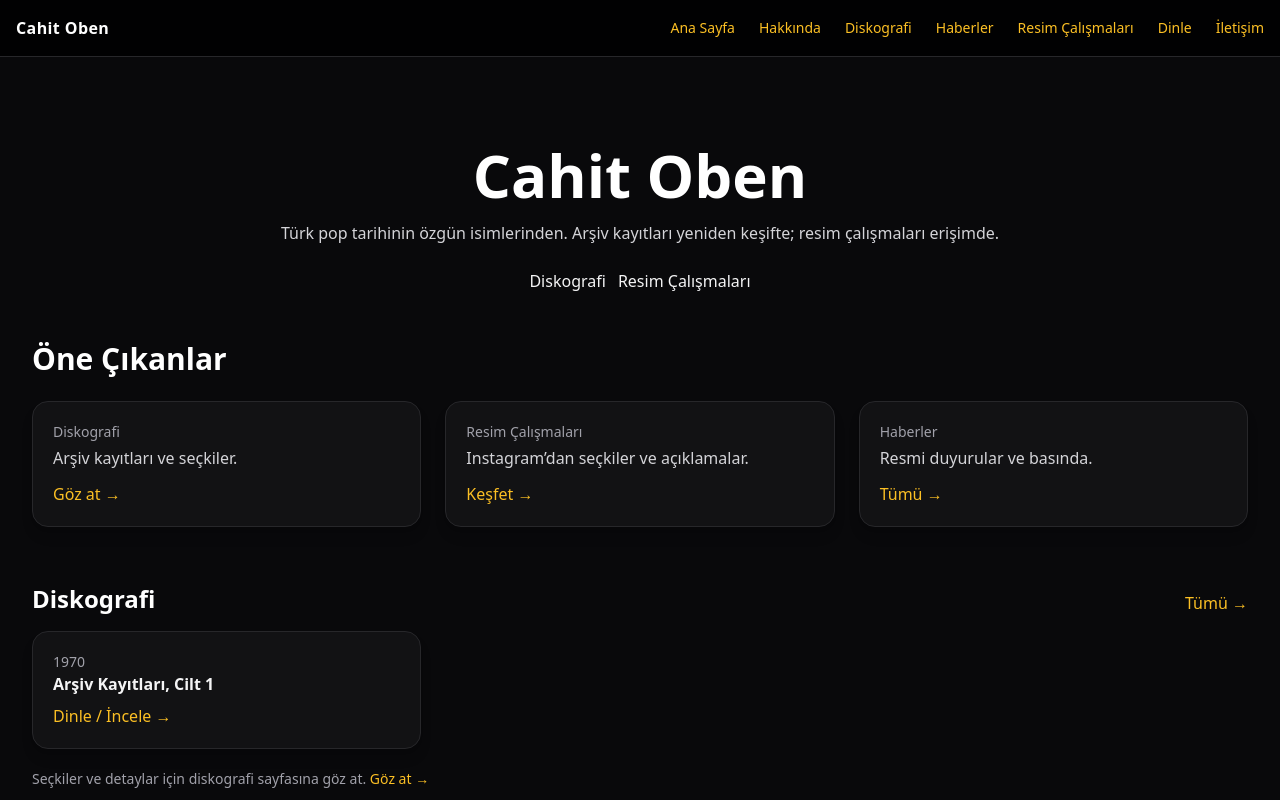
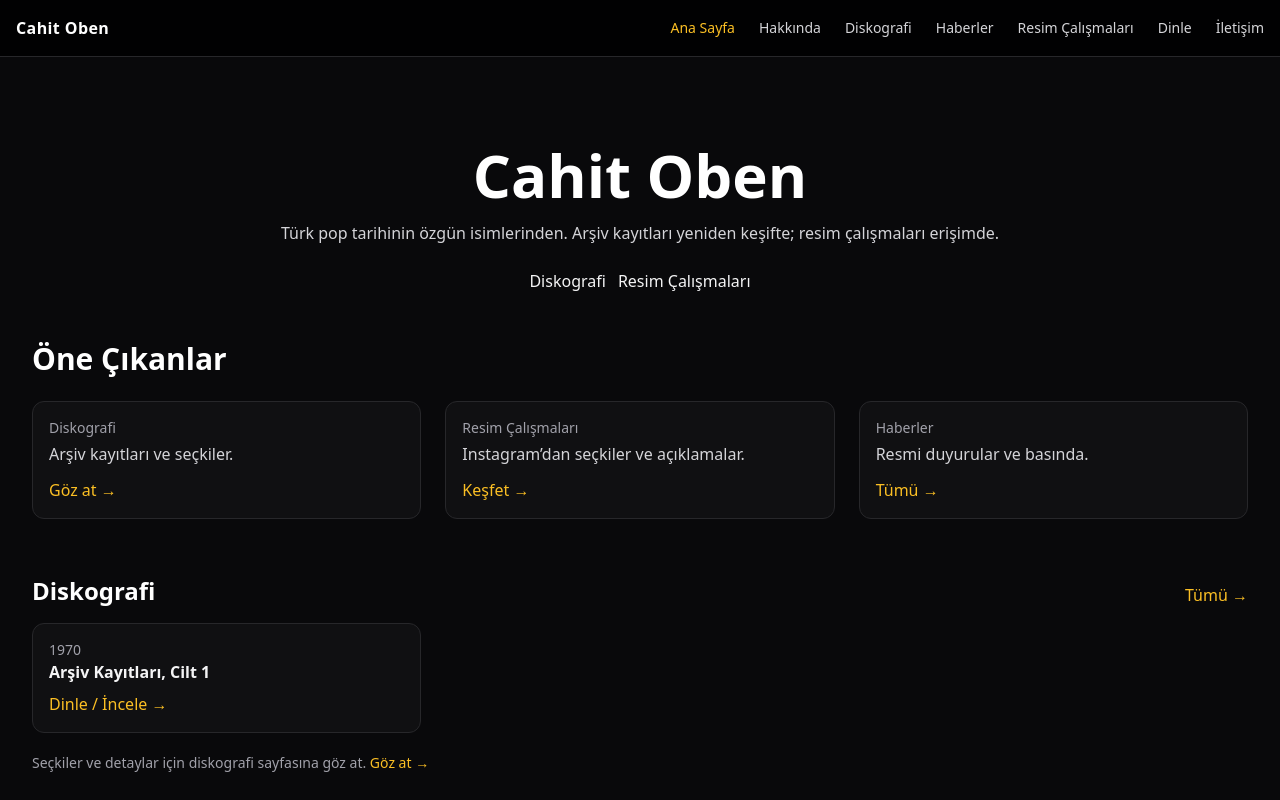
Before and after one commit to mertoben/cahitoben, a Next.js app: page / in a window 1280 px wide. Shown: the top 800 px of the page. Built offline with nearby package versions, Linux system fonts and the light colour scheme; no server answers.

Commit message:
Update globals.css

```diff
--- a/app/globals.css
+++ b/app/globals.css
@@ -2,14 +2,11 @@
 @tailwind components;
 @tailwind utilities;
 
-/* Temel tipografi/renk */
-:root { color-scheme: dark; }           /* Tarayıcıya da koyu ipucu */
-html, body { @apply bg-zinc-950 text-zinc-100; }
+/* Tek yerden link & buton stilleri — accent alias artık Tailwind'de var */
+@layer components {
+  .nav-link { @apply text-accent no-underline hover:underline; }
+  .btn-accent { @apply bg-accent text-accent-fg font-semibold px-4 py-2 rounded-full transition hover:bg-accent-dark; }
+  .btn-ghost  { @apply bg-zinc-800/60 text-zinc-100 border border-zinc-700 rounded-full px-4 py-2 hover:bg-zinc-700; }
 
-/* Tek yerden link & buton stilleri */
-.nav-link { @apply text-accent hover:underline; }
-.btn-accent { @apply bg-accent text-accent-fg font-semibold px-4 py-2 rounded-full transition hover:bg-accent-dark; }
-.btn-ghost  { @apply bg-zinc-800/60 text-zinc-100 border border-zinc-700 rounded-full px-4 py-2 hover:bg-zinc-700; }
-
-/* Kart */
-.card { @apply bg-zinc-900/60 border border-zinc-800 rounded-2xl p-5 shadow-lg; }
+  .card { @apply rounded-xl border border-zinc-800 bg-zinc-900/50 p-4; }
+}
```
